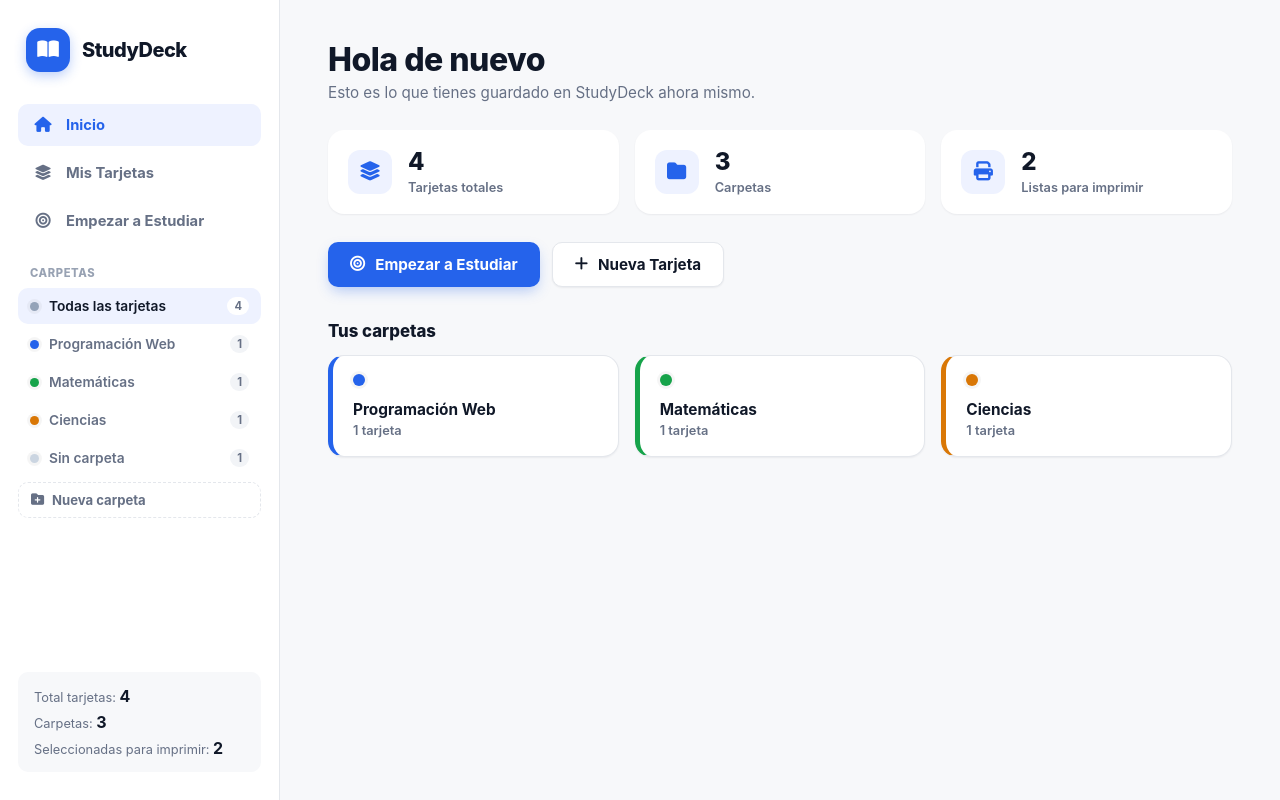
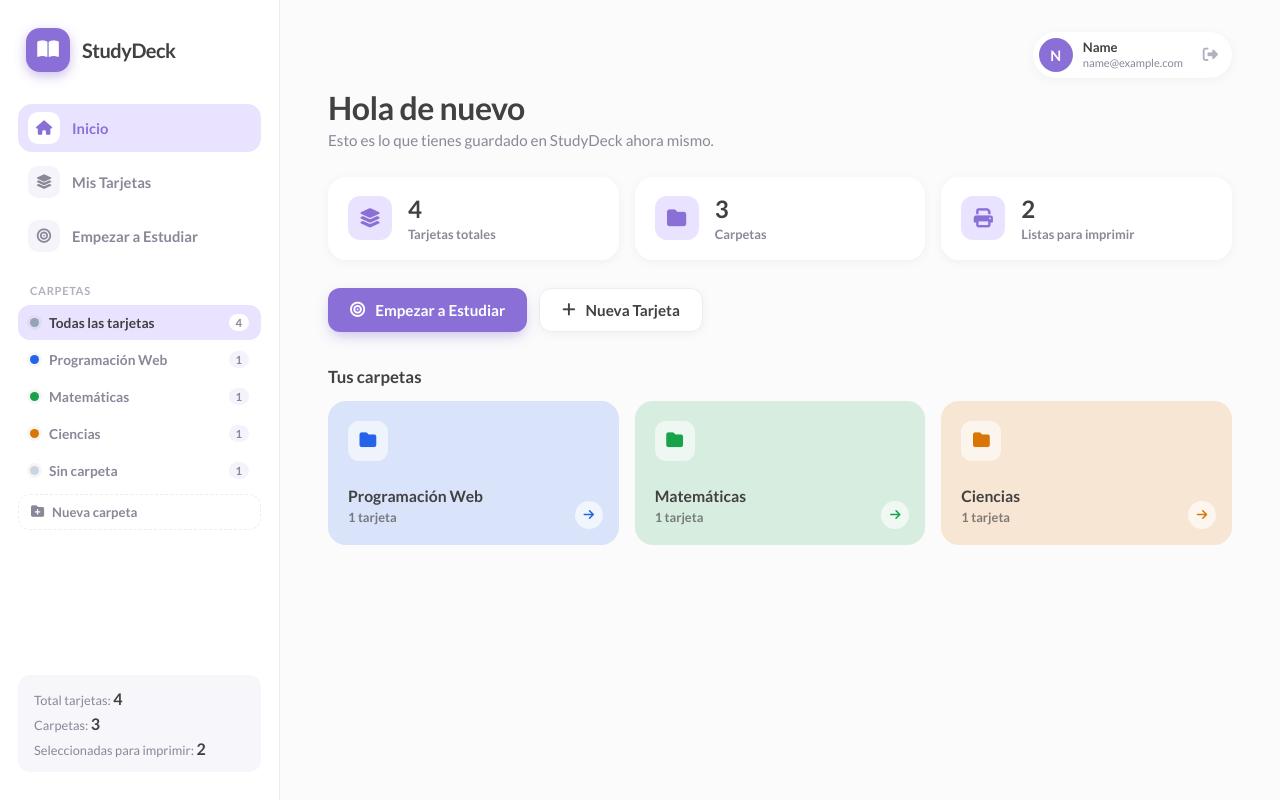
Before and after one commit to franlaraa/ScottStudy, a plain HTML site: page index.html in a window 1280 px wide. Both pictures are taken after typing "name@example.com", "Sample123" into the empty fields and a click on the button "Iniciar sesión". Drawn offline with Linux system fonts and the light colour scheme.

Commit message:
Restyle to purple/lavender dashboard reference
Adopt the #8a70d6/#e9e3ff/#424040/#fbfbfb palette and Lato typeface,
rework the sidebar nav into pill-style items with icon chips, give
folder overview cards on the home view a tinted full-color treatment,
and add a profile chip (avatar + logout) tied to the login screen.

Co-Authored-By: Claude Sonnet 5 <noreply@anthropic.com>

```diff
--- a/index.html
+++ b/index.html
@@ -5,30 +5,34 @@
   <meta name="viewport" content="width=device-width, initial-scale=1.0">
   <title>StudyDeck - Flashcards Studio</title>
   <link rel="stylesheet" href="https://cdnjs.cloudflare.com/ajax/libs/font-awesome/6.5.1/css/all.min.css" referrerpolicy="no-referrer" />
+  <link rel="preconnect" href="https://fonts.googleapis.com">
+  <link rel="preconnect" href="https://fonts.gstatic.com" crossorigin>
+  <link href="https://fonts.googleapis.com/css2?family=Lato:wght@400;700;900&display=swap" rel="stylesheet">
   <style>
     :root {
-      --bg-main: #f7f8fa;
+      --bg-main: #fbfbfb;
       --sidebar-bg: #ffffff;
       --card-surface: #ffffff;
-      --accent-blue: #2563eb;
-      --accent-blue-hover: #1d4ed8;
-      --text-dark: #101828;
-      --text-muted: #667085;
-      --border-subtle: #e4e7ec;
-      --tag-bg: #f2f4f7;
-      --tag-text: #344054;
+      --accent-purple: #8a70d6;
+      --accent-purple-hover: #7859cc;
+      --accent-purple-light: #e9e3ff;
+      --text-dark: #424040;
+      --text-muted: #8a8798;
+      --border-subtle: #ececf5;
+      --tag-bg: #f4f2fb;
+      --tag-text: #6b5b95;
       --radius-xl: 24px;
-      --radius-lg: 16px;
-      --radius-md: 10px;
-      --shadow-sm: 0 1px 2px rgba(16, 24, 40, 0.06);
-      --shadow-card: 0 20px 40px -12px rgba(16, 24, 40, 0.18);
+      --radius-lg: 18px;
+      --radius-md: 12px;
+      --shadow-sm: 0 2px 10px rgba(66, 64, 64, 0.06);
+      --shadow-card: 0 20px 40px -12px rgba(138, 112, 214, 0.28);
     }
 
     * {
       box-sizing: border-box;
       margin: 0;
       padding: 0;
-      font-family: -apple-system, BlinkMacSystemFont, "SF Pro Display", "Segoe UI", Roboto, sans-serif;
+      font-family: 'Lato', -apple-system, BlinkMacSystemFont, "Segoe UI", Roboto, sans-serif;
     }
 
     body {
@@ -70,7 +74,7 @@
     .login-hint {
       margin-top: 18px;
       font-size: 0.78rem;
-      color: #98a2b3;
+      color: #b3b0bd;
     }
 
     /* ============ APP SHELL ============ */
@@ -105,20 +109,20 @@
     .brand-icon {
       width: 44px;
       height: 44px;
-      background: var(--accent-blue);
+      background: var(--accent-purple);
       border-radius: 14px;
       display: flex;
       align-items: center;
       justify-content: center;
       color: #fff;
       font-size: 1.2rem;
-      box-shadow: 0 4px 12px rgba(37, 99, 235, 0.3);
+      box-shadow: 0 4px 12px rgba(138, 112, 214, 0.45);
       flex-shrink: 0;
     }
 
     .brand-title {
       font-size: 1.25rem;
-      font-weight: 800;
+      font-weight: 700;
       color: var(--text-dark);
       letter-spacing: -0.5px;
     }
@@ -132,10 +136,10 @@
     .nav-btn {
       display: flex;
       align-items: center;
-      gap: 14px;
+      gap: 12px;
       width: 100%;
-      padding: 12px 16px;
-      border-radius: var(--radius-md);
+      padding: 8px 10px;
+      border-radius: 14px;
       border: none;
       background: transparent;
       color: var(--text-muted);
@@ -147,19 +151,31 @@
     }
 
     .nav-btn i {
-      width: 18px;
-      text-align: center;
-      font-size: 0.95rem;
+      width: 32px;
+      height: 32px;
+      flex-shrink: 0;
+      display: flex;
+      align-items: center;
+      justify-content: center;
+      border-radius: 10px;
+      background: #f5f4fb;
+      color: var(--text-muted);
+      font-size: 0.9rem;
+      transition: all 0.2s ease;
     }
 
     .nav-btn:hover {
-      background: #f7f8fa;
       color: var(--text-dark);
     }
 
     .nav-btn.active {
-      background: #eef2ff;
-      color: var(--accent-blue);
+      background: var(--accent-purple-light);
+      color: var(--accent-purple);
+    }
+
+    .nav-btn.active i {
+      background: #fff;
+      color: var(--accent-purple);
     }
 
     /* Carpetas en la barra lateral */
@@ -175,10 +191,10 @@
 
     .sidebar-section-label {
       font-size: 0.7rem;
-      font-weight: 800;
+      font-weight: 700;
       text-transform: uppercase;
       letter-spacing: 0.6px;
-      color: #98a2b3;
+      color: #b3b0bd;
       padding: 18px 12px 8px;
       flex-shrink: 0;
     }
@@ -194,10 +210,10 @@
       align-items: center;
       gap: 10px;
       padding: 9px 12px;
-      border-radius: 10px;
+      border-radius: 12px;
       cursor: pointer;
       font-size: 0.86rem;
-      font-weight: 600;
+      font-weight: 700;
       color: var(--text-muted);
       transition: background 0.15s ease;
       border: none;
@@ -207,11 +223,11 @@
     }
 
     .folder-item:hover {
-      background: #f7f8fa;
+      background: #f7f6fb;
     }
 
     .folder-item.active {
-      background: #eef2ff;
+      background: var(--accent-purple-light);
       color: var(--text-dark);
     }
 
@@ -234,7 +250,7 @@
       font-size: 0.7rem;
       font-weight: 700;
       color: var(--text-muted);
-      background: #f2f4f7;
+      background: #f4f2fb;
       padding: 2px 7px;
       border-radius: 20px;
       flex-shrink: 0;
@@ -251,7 +267,7 @@
       width: 100%;
       text-align: left;
       padding: 9px 12px;
-      border-radius: 10px;
+      border-radius: 12px;
       border: 1.5px dashed var(--border-subtle);
       background: transparent;
       color: var(--text-muted);
@@ -264,13 +280,13 @@
     }
 
     .btn-new-folder-inline:hover {
-      border-color: var(--accent-blue);
-      color: var(--accent-blue);
-      background: #f5f8ff;
+      border-color: var(--accent-purple);
+      color: var(--accent-purple);
+      background: var(--accent-purple-light);
     }
 
     .sidebar-stats {
-      background: #f7f8fa;
+      background: #f7f6fb;
       padding: 14px 16px;
       border-radius: var(--radius-md);
       display: flex;
@@ -285,6 +301,7 @@
     .sidebar-stats strong {
       color: var(--text-dark);
       font-size: 1rem;
+      font-weight: 700;
     }
 
     /* Área de Contenido Principal */
@@ -292,8 +309,57 @@
       flex: 1;
       height: 100vh;
       overflow-y: auto;
-      padding: 40px 48px;
+      padding: 32px 48px 40px;
       position: relative;
+    }
+
+    /* Barra superior con perfil */
+    .topbar {
+      display: flex;
+      justify-content: flex-end;
+      margin-bottom: 10px;
+    }
+
+    .profile-chip {
+      display: flex;
+      align-items: center;
+      gap: 10px;
+      background: #fff;
+      padding: 6px 8px 6px 6px;
+      border-radius: 40px;
+      box-shadow: var(--shadow-sm);
+    }
+
+    .profile-avatar {
+      width: 34px;
+      height: 34px;
+      border-radius: 50%;
+      background: var(--accent-purple);
+      color: #fff;
+      display: flex;
+      align-items: center;
+      justify-content: center;
+      font-weight: 700;
+      font-size: 0.9rem;
+      flex-shrink: 0;
+    }
+
+    .profile-info {
+      display: flex;
+      flex-direction: column;
+      line-height: 1.2;
+      margin-right: 4px;
+    }
+
+    .profile-info strong {
+      font-size: 0.82rem;
+      font-weight: 700;
+      text-transform: capitalize;
+    }
+
+    .profile-info span {
+      font-size: 0.7rem;
+      color: var(--text-muted);
     }
 
     .view-panel {
@@ -321,7 +387,7 @@
 
     .panel-title h2 {
       font-size: 2rem;
-      font-weight: 800;
+      font-weight: 700;
       letter-spacing: -0.5px;
       margin-bottom: 4px;
     }
@@ -333,7 +399,7 @@
 
     /* Botones primarios */
     .btn-action {
-      background: var(--accent-blue);
+      background: var(--accent-purple);
       color: #fff;
       border: none;
       padding: 12px 22px;
@@ -345,11 +411,11 @@
       align-items: center;
       gap: 10px;
       transition: all 0.2s ease;
-      box-shadow: 0 6px 14px -3px rgba(37, 99, 235, 0.35);
+      box-shadow: 0 6px 14px -3px rgba(138, 112, 214, 0.45);
     }
 
     .btn-action:hover {
-      background: var(--accent-blue-hover);
+      background: var(--accent-purple-hover);
       transform: translateY(-1px);
     }
 
@@ -361,7 +427,7 @@
     }
 
     .btn-action.secondary:hover {
-      background: #f8fafc;
+      background: #f9f8fc;
     }
 
     /* ============ HOME ============ */
@@ -386,11 +452,11 @@
 
     .home-stat-card i {
       font-size: 1.2rem;
-      color: var(--accent-blue);
+      color: var(--accent-purple);
       width: 44px;
       height: 44px;
       border-radius: 12px;
-      background: #eef2ff;
+      background: var(--accent-purple-light);
       display: flex;
       align-items: center;
       justify-content: center;
@@ -400,14 +466,14 @@
     .home-stat-card strong {
       display: block;
       font-size: 1.5rem;
-      font-weight: 800;
+      font-weight: 700;
       line-height: 1.15;
     }
 
     .home-stat-card span {
       font-size: 0.8rem;
       color: var(--text-muted);
-      font-weight: 600;
+      font-weight: 700;
     }
 
     .home-actions-row {
@@ -419,7 +485,7 @@
 
     .home-section-title {
       font-size: 1.05rem;
-      font-weight: 800;
+      font-weight: 700;
       margin-bottom: 14px;
     }
 
@@ -430,40 +496,60 @@
     }
 
     .home-folder-card {
-      background: #fff;
       border-radius: var(--radius-lg);
-      padding: 18px 20px;
-      box-shadow: var(--shadow-sm);
-      border-left: 5px solid transparent;
+      padding: 20px;
       cursor: pointer;
       transition: all 0.2s ease;
-      border-top: 1px solid var(--border-subtle);
-      border-right: 1px solid var(--border-subtle);
-      border-bottom: 1px solid var(--border-subtle);
+      position: relative;
+      overflow: hidden;
+      min-height: 128px;
+      border: none;
+      text-align: left;
     }
 
     .home-folder-card:hover {
       transform: translateY(-3px);
-      box-shadow: 0 12px 24px rgba(16, 24, 40, 0.08);
-    }
-
-    .home-folder-card .folder-dot {
-      display: inline-block;
-      margin-bottom: 10px;
-      width: 12px;
-      height: 12px;
+      box-shadow: 0 14px 26px rgba(66, 64, 64, 0.14);
+    }
+
+    .home-folder-icon {
+      width: 40px;
+      height: 40px;
+      border-radius: 11px;
+      display: flex;
+      align-items: center;
+      justify-content: center;
+      background: rgba(255, 255, 255, 0.6);
+      font-size: 1.05rem;
+      margin-bottom: 26px;
     }
 
     .home-folder-name {
       font-weight: 700;
-      font-size: 0.96rem;
+      font-size: 0.98rem;
       margin-bottom: 4px;
+      color: var(--text-dark);
     }
 
     .home-folder-count {
       font-size: 0.8rem;
-      color: var(--text-muted);
-      font-weight: 600;
+      color: var(--text-dark);
+      opacity: 0.65;
+      font-weight: 700;
+    }
+
+    .home-folder-arrow {
+      position: absolute;
+      right: 16px;
+      bottom: 16px;
+      width: 28px;
+      height: 28px;
+      border-radius: 50%;
+      background: rgba(255, 255, 255, 0.65);
+      display: flex;
+      align-items: center;
+      justify-content: center;
+      font-size: 0.75rem;
     }
 
     /* Filtros y Barra de Acciones de Tarjetas */
@@ -492,7 +578,7 @@
       padding: 8px 14px;
       border-radius: 8px;
       color: var(--text-dark);
-      font-weight: 600;
+      font-weight: 700;
       outline: none;
       cursor: pointer;
     }
@@ -501,7 +587,7 @@
       display: flex;
       align-items: center;
       gap: 8px;
-      font-weight: 600;
+      font-weight: 700;
       font-size: 0.9rem;
       cursor: pointer;
       user-select: none;
@@ -510,7 +596,7 @@
     .select-all-label input[type="checkbox"] {
       width: 17px;
       height: 17px;
-      accent-color: var(--accent-blue);
+      accent-color: var(--accent-purple);
       cursor: pointer;
     }
 
@@ -539,11 +625,11 @@
 
     .card-item:hover {
       transform: translateY(-3px);
-      box-shadow: 0 12px 24px rgba(16, 24, 40, 0.08);
+      box-shadow: 0 14px 26px rgba(66, 64, 64, 0.1);
     }
 
     .card-item.selected {
-      box-shadow: 0 0 0 2px var(--accent-blue), var(--shadow-sm);
+      box-shadow: 0 0 0 2px var(--accent-purple), var(--shadow-sm);
     }
 
     .card-top {
@@ -556,7 +642,7 @@
     .card-checkbox {
       width: 19px;
       height: 19px;
-      accent-color: var(--accent-blue);
+      accent-color: var(--accent-purple);
       cursor: pointer;
     }
 
@@ -600,16 +686,16 @@
       justify-content: flex-end;
       margin-top: 14px;
       padding-top: 10px;
-      border-top: 1px solid #f1f5f9;
+      border-top: 1px solid #f4f2fb;
     }
 
     .btn-delete-card {
       background: none;
       border: none;
-      color: #94a3b8;
+      color: #b3b0bd;
       cursor: pointer;
       font-size: 0.85rem;
-      font-weight: 600;
+      font-weight: 700;
       display: inline-flex;
       align-items: center;
       gap: 6px;
@@ -624,7 +710,7 @@
       text-align: center;
       padding: 60px 20px;
       color: var(--text-muted);
-      font-weight: 600;
+      font-weight: 700;
       background: #fff;
       border-radius: var(--radius-lg);
       border: 1.5px dashed var(--border-subtle);
@@ -661,7 +747,7 @@
     .study-progress-bar {
       flex: 1;
       height: 8px;
-      background: #e2e8f0;
+      background: #ececf5;
       border-radius: 20px;
       overflow: hidden;
     }
@@ -669,7 +755,7 @@
     .study-progress-fill {
       height: 100%;
       width: 0%;
-      background: var(--accent-blue);
+      background: var(--accent-purple);
       border-radius: 20px;
       transition: width 0.3s, background 0.3s;
     }
@@ -688,7 +774,7 @@
       position: relative;
       transform-style: preserve-3d;
       transition: transform 0.6s cubic-bezier(0.34, 1.3, 0.64, 1);
-      --folder-accent: var(--accent-blue);
+      --folder-accent: var(--accent-purple);
     }
 
     .flashcard-3d.is-flipped {
@@ -713,14 +799,14 @@
 
     .flashcard-face.back {
       transform: rotateY(180deg);
-      background: #fbfdff;
+      background: #fdfcff;
     }
 
     .study-label {
       display: inline-block;
       align-self: center;
       font-size: 0.8rem;
-      font-weight: 800;
+      font-weight: 700;
       text-transform: uppercase;
       padding: 6px 16px;
       border-radius: 30px;
@@ -728,8 +814,8 @@
     }
 
     .flashcard-face.front .study-label {
-      background: #e0f2fe;
-      color: #0369a1;
+      background: var(--accent-purple-light);
+      color: var(--accent-purple);
     }
 
     .flashcard-face.back .study-label {
@@ -739,7 +825,7 @@
 
     .study-content-title {
       font-size: 2.1rem;
-      font-weight: 800;
+      font-weight: 700;
       color: var(--text-dark);
       line-height: 1.3;
       margin: auto 0;
@@ -781,7 +867,7 @@
     }
 
     .round-ctrl-btn:hover:not(:disabled) {
-      background: #f8fafc;
+      background: #f9f8fc;
       transform: scale(1.05);
     }
 
@@ -794,7 +880,7 @@
     .modal-backdrop {
       position: fixed;
       inset: 0;
-      background: rgba(15, 45, 68, 0.4);
+      background: rgba(66, 64, 64, 0.35);
       backdrop-filter: blur(6px);
       display: none;
       align-items: center;
@@ -813,14 +899,14 @@
       max-width: 520px;
       border-radius: var(--radius-xl);
       padding: 32px;
-      box-shadow: 0 20px 40px rgba(0,0,0,0.15);
+      box-shadow: 0 20px 40px rgba(66, 64, 64, 0.2);
       max-height: 90vh;
       overflow-y: auto;
     }
 
     .modal-box h3 {
       font-size: 1.4rem;
-      font-weight: 800;
+      font-weight: 700;
       margin-bottom: 6px;
       display: flex;
       align-items: center;
@@ -828,7 +914,7 @@
     }
 
     .modal-box h3 i {
-      color: var(--accent-blue);
+      color: var(--accent-purple);
       font-size: 1.15rem;
     }
 
@@ -854,9 +940,9 @@
     .form-group input, .form-group textarea, .form-group select {
       width: 100%;
       padding: 12px;
-      border: 1.5px solid #e2e8f0;
+      border: 1.5px solid #ececf5;
       border-radius: var(--radius-md);
-      background: #f8fafc;
+      background: #faf9fc;
       font-size: 0.95rem;
       outline: none;
       cursor: auto;
@@ -867,7 +953,7 @@
     }
 
     .form-group input:focus, .form-group textarea:focus, .form-group select:focus {
-      border-color: var(--accent-blue);
+      border-color: var(--accent-purple);
       background: #fff;
     }
 
@@ -896,7 +982,7 @@
       align-items: center;
       gap: 12px;
       padding: 10px 4px;
-      border-bottom: 1px solid #f1f5f9;
+      border-bottom: 1px solid #f4f2fb;
     }
 
     .folder-manage-row:last-child {
@@ -929,7 +1015,7 @@
       background: none;
       border: none;
       cursor: pointer;
-      color: #94a3b8;
+      color: #b3b0bd;
       font-size: 0.95rem;
       padding: 6px;
       border-radius: 6px;
@@ -940,8 +1026,8 @@
     }
 
     .icon-btn:hover {
-      background: #f1f5f9;
-      color: var(--text-dark);
+      background: var(--accent-purple-light);
+      color: var(--accent-purple);
     }
 
     .icon-btn.danger:hover {
@@ -951,13 +1037,13 @@
 
     .folder-form-divider {
       height: 1px;
-      background: #eef2f6;
+      background: #f4f2fb;
       margin: 18px 0;
     }
 
     .folder-form-title {
       font-size: 0.95rem;
-      font-weight: 800;
+      font-weight: 700;
       margin-bottom: 14px;
       display: flex;
       align-items: center;
@@ -967,7 +1053,7 @@
     .folder-form-title .link-btn {
       font-size: 0.78rem;
       font-weight: 700;
-      color: var(--accent-blue);
+      color: var(--accent-purple);
       background: none;
       border: none;
       cursor: pointer;
@@ -1138,6 +1224,17 @@
     <!-- CONTENIDO PRINCIPAL -->
     <main class="main-wrapper">
 
+      <div class="topbar">
+        <div class="profile-chip">
+          <div class="profile-avatar" id="profileAvatar">U</div>
+          <div class="profile-info">
+            <strong id="profileName">Usuario</strong>
+            <span id="profileEmail">—</span>
+          </div>
+          <button class="icon-btn" title="Cerrar sesión" onclick="handleLogout()"><i class="fa-solid fa-right-from-bracket"></i></button>
+        </div>
+      </div>
+
       <!-- VISTA 0: INICIO -->
       <section id="viewHome" class="view-panel active">
         <div class="panel-header">
@@ -1210,7 +1307,7 @@
             </label>
           </div>
           <div class="toolbar-right">
-            <label for="tagFilter" style="font-size:0.9rem; font-weight:600; color:var(--text-muted)">Etiqueta:</label>
+            <label for="tagFilter" style="font-size:0.9rem; font-weight:700; color:var(--text-muted)">Etiqueta:</label>
             <select class="filter-select" id="tagFilter" onchange="filterCards()">
               <option value="ALL">Todas las etiquetas</option>
             </select>
@@ -1344,7 +1441,7 @@
 
   <script>
     // Paleta de colores disponible para carpetas
-    const FOLDER_COLOR_PALETTE = ['#2563eb', '#16a34a', '#d97706', '#dc2626', '#7c3aed', '#db2777', '#0d9488', '#4f46e5', '#65a30d', '#71717a'];
+    const FOLDER_COLOR_PALETTE = ['#8a70d6', '#16a34a', '#d97706', '#dc2626', '#2563eb', '#db2777', '#0d9488', '#4f46e5', '#65a30d', '#71717a'];
 
     // Estado inicial de carpetas
     let folders = [
@@ -1393,6 +1490,7 @@
     let activeFolderId = 'ALL';
     let editingFolderId = null;
     let selectedSwatchColor = FOLDER_COLOR_PALETTE[0];
+    let currentUserEmail = '';
 
     // Elementos UI
     const cardsGrid = document.getElementById('cardsGrid');
@@ -1406,9 +1504,23 @@
     // LOGIN (demo local, sin backend real)
     function handleLogin(event) {
       event.preventDefault();
+      const email = document.getElementById('loginEmail').value.trim();
+      currentUserEmail = email;
+
+      const namePart = email.split('@')[0] || 'Usuario';
+      document.getElementById('profileName').textContent = namePart;
+      document.getElementById('profileEmail').textContent = email;
+      document.getElementById('profileAvatar').textContent = namePart.charAt(0).toUpperCase();
+
       document.getElementById('loginScreen').style.display = 'none';
       document.getElementById('appShell').style.display = 'flex';
       switchView('home');
+    }
+
+    function handleLogout() {
+      document.getElementById('appShell').style.display = 'none';
+      document.getElementById('loginScreen').style.display = 'flex';
+      document.getElementById('loginForm').reset();
     }
 
     // Cambiar vistas
@@ -1468,11 +1580,12 @@
       grid.innerHTML = folders.map(f => {
         const count = cards.filter(c => c.folderId === f.id).length;
         return `
-          <div class="home-folder-card" style="border-left-color:${f.color}" onclick="goToFolder('${f.id}')">
-            <span class="folder-dot" style="background:${f.color}"></span>
+          <button class="home-folder-card" style="background:${hexToRgba(f.color, 0.16)}" onclick="goToFolder('${f.id}')">
+            <div class="home-folder-icon" style="color:${f.color}"><i class="fa-solid fa-folder"></i></div>
             <div class="home-folder-name">${escapeHTML(f.name)}</div>
             <div class="home-folder-count">${count} tarjeta${count === 1 ? '' : 's'}</div>
-          </div>
+            <div class="home-folder-arrow" style="color:${f.color}"><i class="fa-solid fa-arrow-right"></i></div>
+          </button>
         `;
       }).join('');
     }
@@ -1784,8 +1897,8 @@
         document.getElementById('studyProgressBar').style.width = "0%";
         document.getElementById('prevCardBtn').disabled = true;
         document.getElementById('nextCardBtn').disabled = true;
-        studyCard.style.setProperty('--folder-accent', 'var(--accent-blue)');
-        document.getElementById('studyProgressBar').style.background = 'var(--accent-blue)';
+        studyCard.style.setProperty('--folder-accent', 'var(--accent-purple)');
+        document.getElementById('studyProgressBar').style.background = 'var(--accent-purple)';
         return;
       }
 
```
